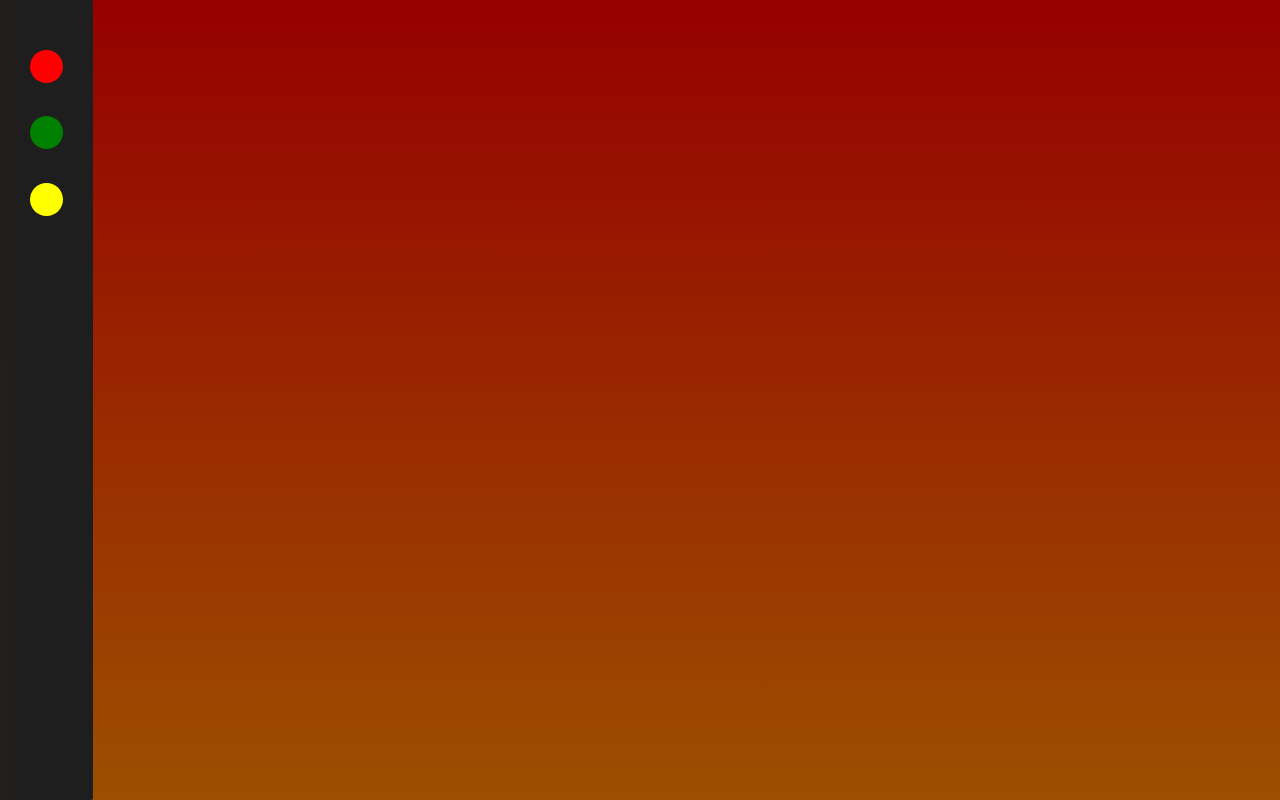
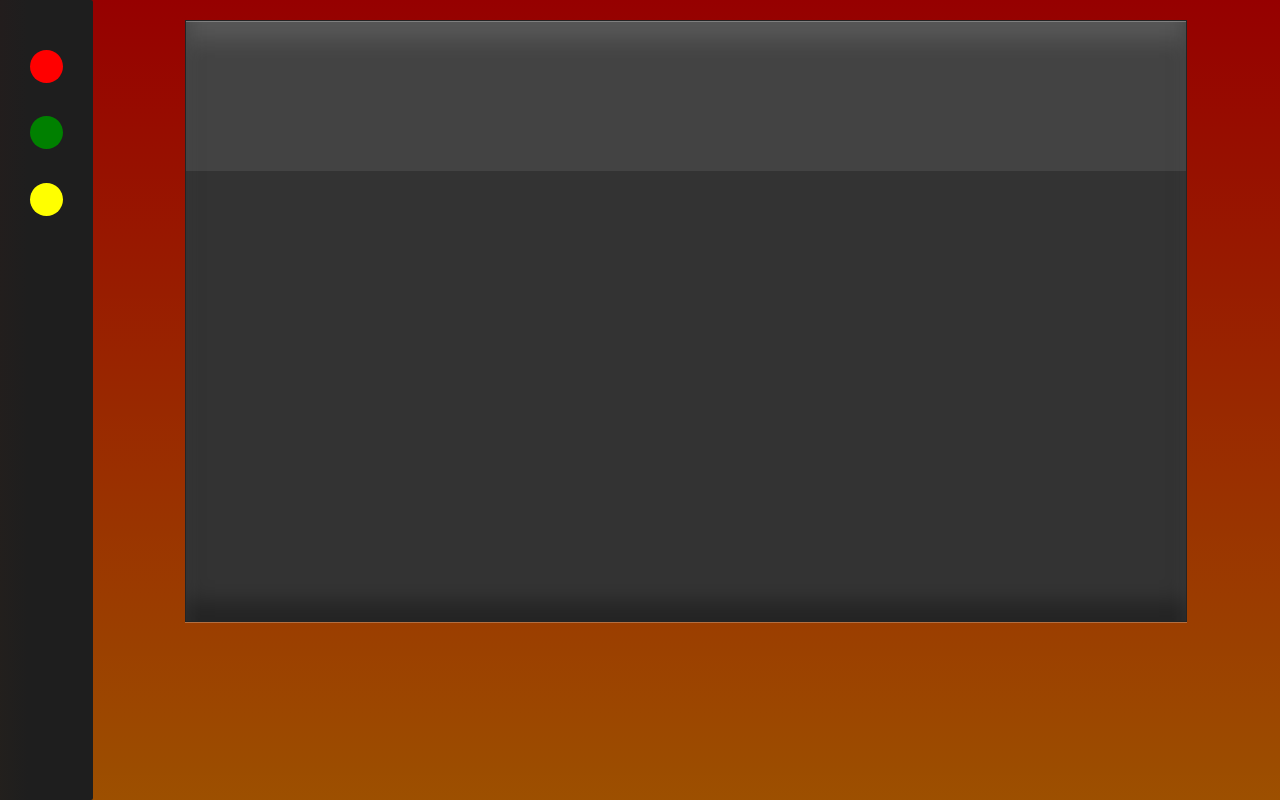
Before and after one commit to zach-c-d/personalSite, a React (Create React App) app: page /#/ in a window 1280 px wide. Built offline with nearby package versions, Linux system fonts and the light colour scheme.

Commit message:
styled the content box

```diff
--- a/src/Main.js
+++ b/src/Main.js
@@ -10,7 +10,7 @@ import {
         background_Red,
         background_Green,
         background_Yellow
-      } from './utilities/colors.js';
+      } from './utilities/colors.js'
 
 class Main extends Component {
   state = {
--- a/src/components/ContentCard.js
+++ b/src/components/ContentCard.js
@@ -5,28 +5,48 @@ export default class ContentCard extends Component {
     render(props) {
         return (
             <ContentCardContainer>
-              <TopBar></TopBar>
               <Content></Content>
             </ContentCardContainer>
         );
     }
 }
 
+const PotatoBox = styled.div`
+  position: absolute;
+  width: 183px;
+  height: 242px;
+  left: 133px;
+  top: 101px;
+
+  background: linear-gradient(
+              206.66deg, #7E7E7E 1.95%,
+              rgba(84, 84, 84, 0.61) 40.4%,
+              rgba(0, 0, 0, 0) 92.71%);
+  border-radius: 13px;
+`
 const ContentCardContainer = styled.div`
-  background: linear-gradient(180deg, #393939 0%, #000000 100%);
   width: 1000px;
   height: 600px;
-  border-radius: 10px;
 
+  margin-top: 20px;
   display:flex;
   flex-direction: column;
+  background: #333;
+  box-shadow: rgba(255,255,255,.25) 0 1px 0,
+              inset rgba(255,255,255,.25) 0 1px 0,
+              inset rgba(0,0,0,.5) 0 0 0,
+              inset rgba(255,255,255,.08) 0 150px 0,
+              inset rgba(0,0,0,.3) 0 -1.25rem 1.25rem,
+              inset rgba(255,255,255,.1) 0 1.25rem 1.25rem;
+  border: 1px solid #242424;
 `
-const TopBar = styled.div`
-  height: 30px;
-  width: 100%;
-  border-radius: 10px 10px 0 0;
-  background: linear-gradient(180deg, #353744 0%, #000000 100%);
-`
+// const TopBar = styled.div`
+//   height: 30px;
+//   width: 100%;
+//   border-radius: 10px 10px 0 0;
+//   background: linear-gradient(180deg, #353744 0%, #000000 100%);
+//
+// `
 
 const Content = styled.div`
 `
--- a/src/components/pages/AboutMe.js
+++ b/src/components/pages/AboutMe.js
@@ -1,11 +1,11 @@
 import React, { Component } from "react";
 import styled from "styled-components";
-
+import ContentCard from "../ContentCard.js"
 export default class AboutMe extends Component {
     render() {
         return (
             <AboutContainer>
-
+            <ContentCard></ContentCard>
             </AboutContainer>
         );
     }
@@ -14,5 +14,6 @@ export default class AboutMe extends Component {
 const AboutContainer = styled.div`
   width: 100%;
   height:100vh;
-
+  display: flex;
+  justify-content: center;
 `
--- a/src/components/pages/Projects.js
+++ b/src/components/pages/Projects.js
@@ -19,5 +19,4 @@ const ProjectsContainer = styled.div`
 
   display: flex;
   justify-content: center;
-  padding-top: 40px;
 `
```
